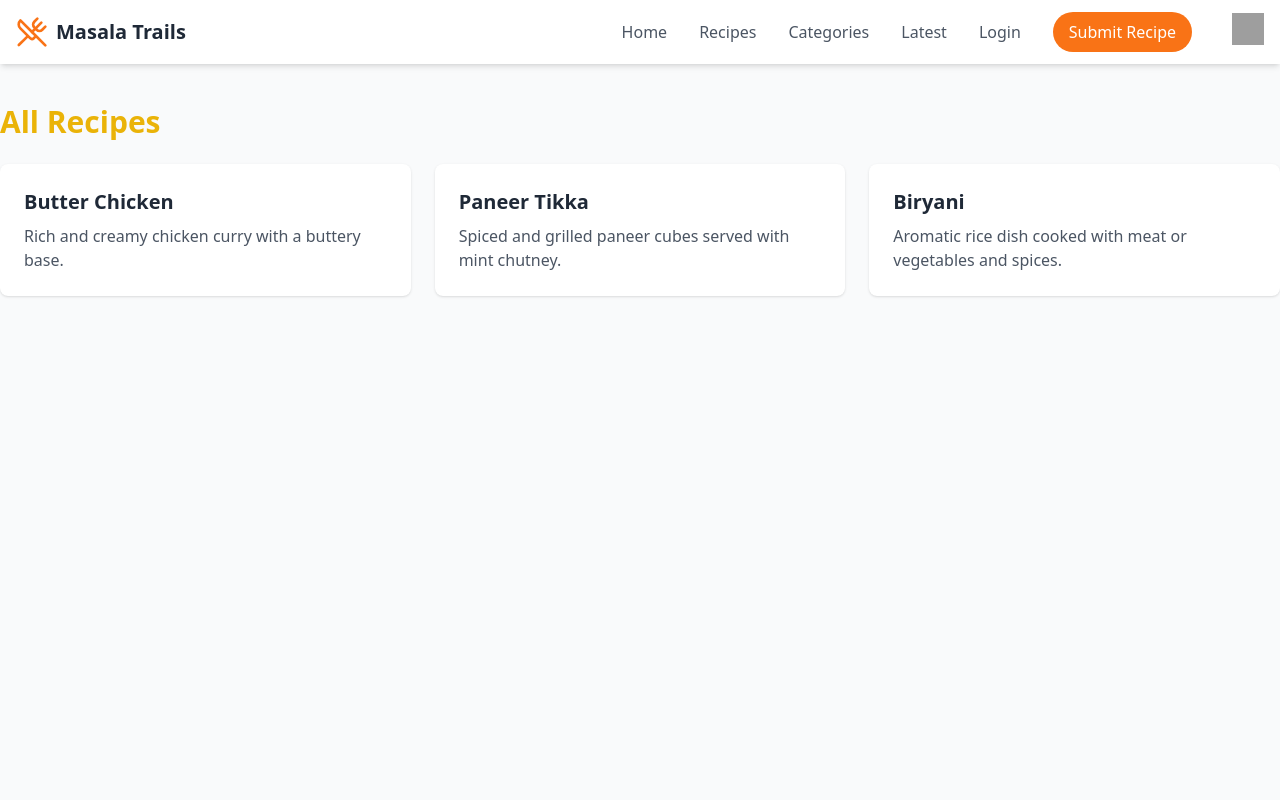
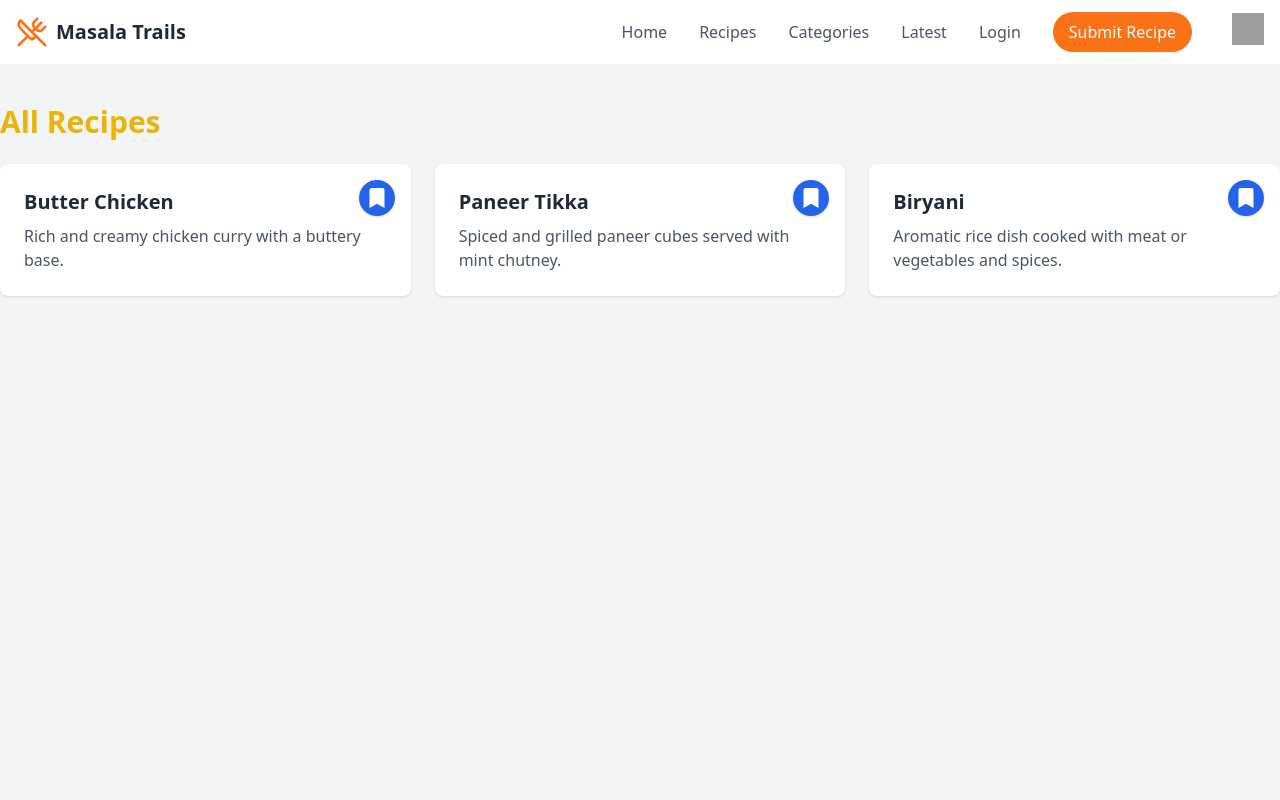
Before and after one commit to sitambhra/Masala-Trails, a React (Vite) app: page /recipes in a window 1280 px wide. Shown: the top 800 px of the page. Built offline with nearby package versions, Linux system fonts and the light colour scheme; grey boxes are pictures that could not be loaded.

Commit message:
Bookmarks added

```diff
--- a/package.json
+++ b/package.json
@@ -16,7 +16,7 @@
     "lucide-react": "^0.473.0",
     "react": "^18.3.1",
     "react-dom": "^18.3.1",
-    "react-icons": "^5.4.0",
+    "react-icons": "^5.5.0",
     "react-router-dom": "^7.1.3",
     "react-scroll-to-top": "^3.0.0"
   },
--- a/src/pages/RecipesPage.jsx
+++ b/src/pages/RecipesPage.jsx
@@ -1,8 +1,5 @@
-
-import React, { useEffect } from 'react';
-import AOS from "aos";
-import "aos/dist/aos.css";
-
+import React, { useState } from "react";
+import { FaBookmark } from "react-icons/fa";
 
 const recipes = [
   {
@@ -24,20 +21,41 @@ const recipes = [
 ];
 
 const Recipes = () => {
-  useEffect(() => {
-    AOS.init({ duration: 600, once: false });
-  }, []);
+  const [bookmarked, setBookmarked] = useState({});
+  const [alert, setAlert] = useState(false);
+
+  const toggleBookmark = (id) => {
+    setBookmarked((prev) => {
+      const newStatus = !prev[id];
+      if (newStatus) {
+        setAlert(true);
+        setTimeout(() => {
+          setAlert(false);
+        }, 1000);
+      }
+      return { ...prev, [id]: newStatus };
+    });
+  };
+
   return (
-
-    <div className="min-h-screen flex flex-col">
+    <div className="min-h-screen flex flex-col bg-gray-100">
       <div className="container mx-auto mt-10">
         <h2 className="text-3xl font-bold text-yellow-500 mb-6">All Recipes</h2>
         <div className="grid grid-cols-1 md:grid-cols-2 lg:grid-cols-3 gap-6">
           {recipes.map((recipe) => (
             <div
               key={recipe.id}
-              className="p-6 bg-white rounded-lg shadow hover:shadow-lg transition"
+              className="relative p-6 bg-white rounded-lg shadow hover:shadow-lg transition"
             >
+              {/* Bookmark Button */}
+              <button
+                onClick={() => toggleBookmark(recipe.id)}
+                className={`absolute top-4 right-4 p-2 rounded-full shadow transition duration-300 ${
+                  bookmarked[recipe.id] ? "bg-yellow-500" : "bg-blue-600"
+                }`}
+              >
+                <FaBookmark className="text-xl text-white" />
+              </button>
               <h3 className="text-xl font-semibold text-gray-800">
                 {recipe.name}
               </h3>
@@ -45,8 +63,12 @@ const Recipes = () => {
             </div>
           ))}
         </div>
-
       </div>
+      {alert && (
+        <div className="fixed bottom-4 right-4 bg-yellow-500 text-white px-4 py-2 rounded shadow-lg">
+          Saved!
+        </div>
+      )}
     </div>
   );
 };
```
Also changed, not shown: src/components/RecipeCard.jsx (+19 -11 lines), 1 other file (tests, documents, lock files or other folders).
